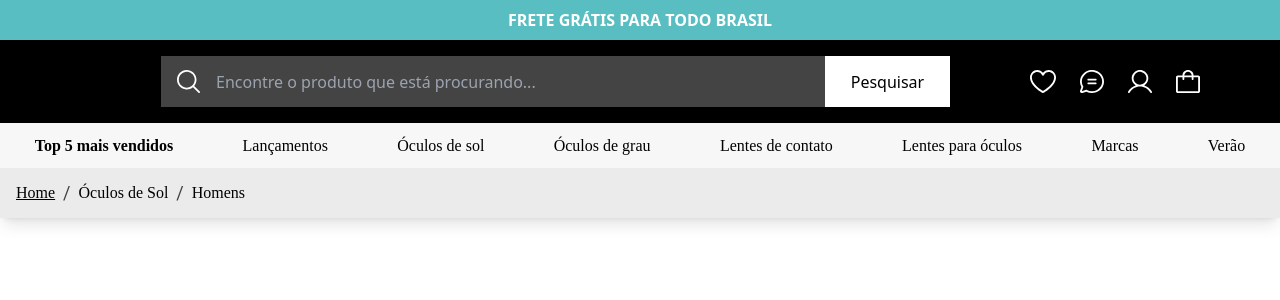
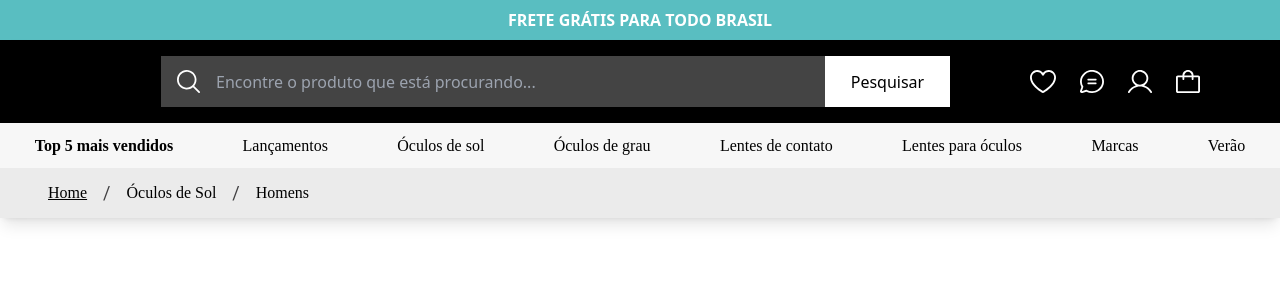
Before and after one commit to marcotulionasc/git-remote-add-origin-https---github.com-marcotulionasc-lp-product, a Nuxt app: page / in a window 1280 px wide. Shown: the top 300 px of the page. Built offline with nearby package versions, Linux system fonts and the light colour scheme.

Commit message:
:sparkles: caminho do produto finalizado

```diff
--- a/components/HeaderPage.vue
+++ b/components/HeaderPage.vue
@@ -113,14 +113,17 @@
     </div>
 
     <!-- Caminho do produto -->
-
-    <div class="w-full h-[50px] bg-[#ebebeb] flex items-center space-x-2 px-4">
-      <a href="#" class="text-black text-base font-normal font-['Montserrat'] underline hover:no-underline">Home</a>
-      <span class="text-[#414042] text-lg font-normal font-['Roboto']">/</span>
-      <a href="#" class="text-black text-base font-normal font-['Montserrat'] hover:underline">Óculos de Sol</a>
-      <span class="text-[#414042] text-lg font-normal font-['Roboto']">/</span>
+    <div class="mx-auto pl-12 w-full h-[50px] bg-[#ebebeb] flex items-center">
+      <a href="#"
+        class="text-black text-base font-normal font-['Montserrat'] underline hover:no-underline mr-[16px]">Home</a>
+      <span class="text-[#414042] text-lg font-normal font-['Roboto'] mr-[16px]">/</span>
+      <a href="#" class="text-black text-base font-normal font-['Montserrat'] hover:underline mr-[16px]">Óculos de
+        Sol</a>
+      <span class="text-[#414042] text-lg font-normal font-['Roboto'] mr-[16px]">/</span>
       <a href="#" class="text-black text-base font-normal font-['Montserrat'] hover:underline">Homens</a>
     </div>
+
+
 
 
 
```
